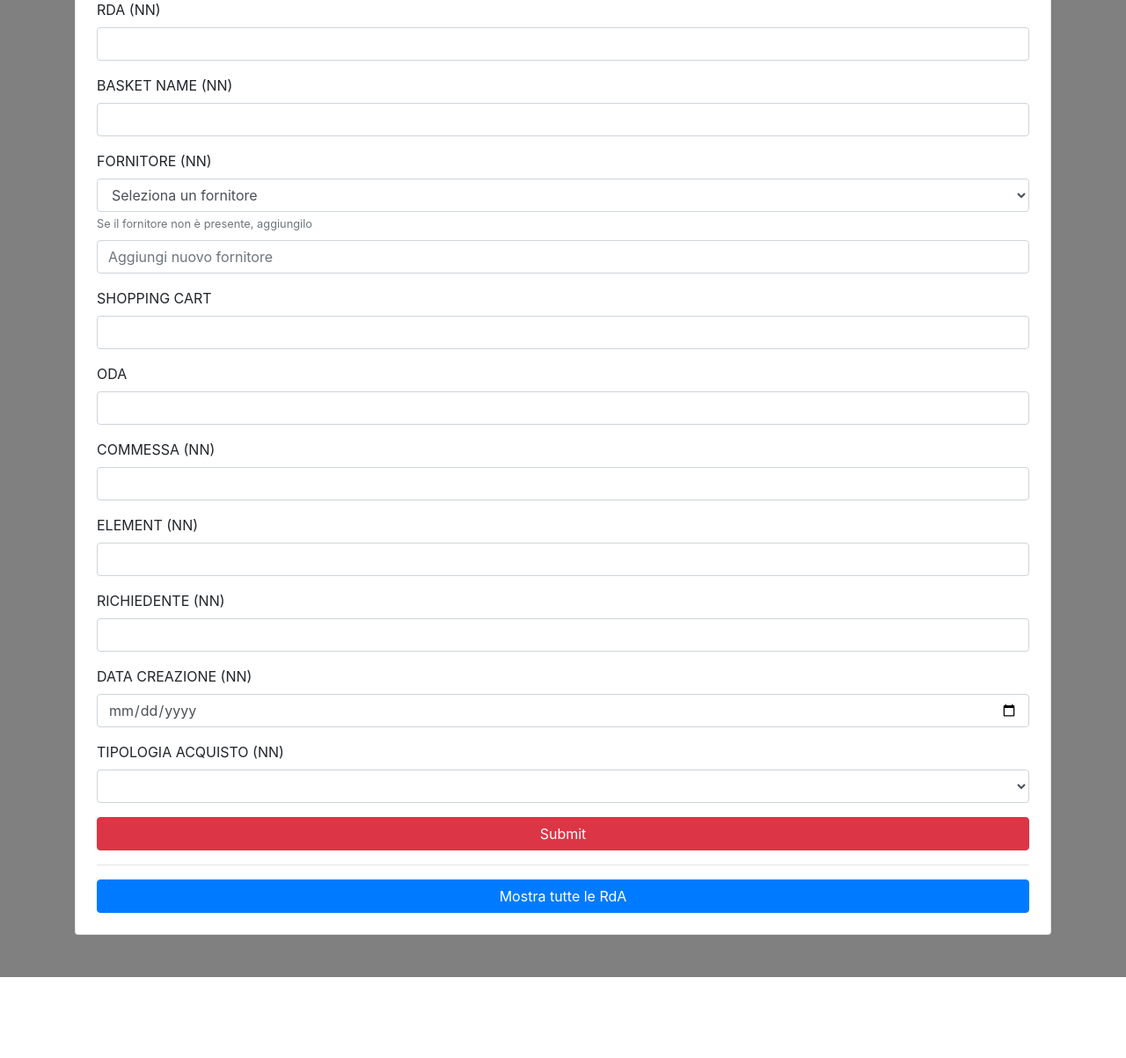
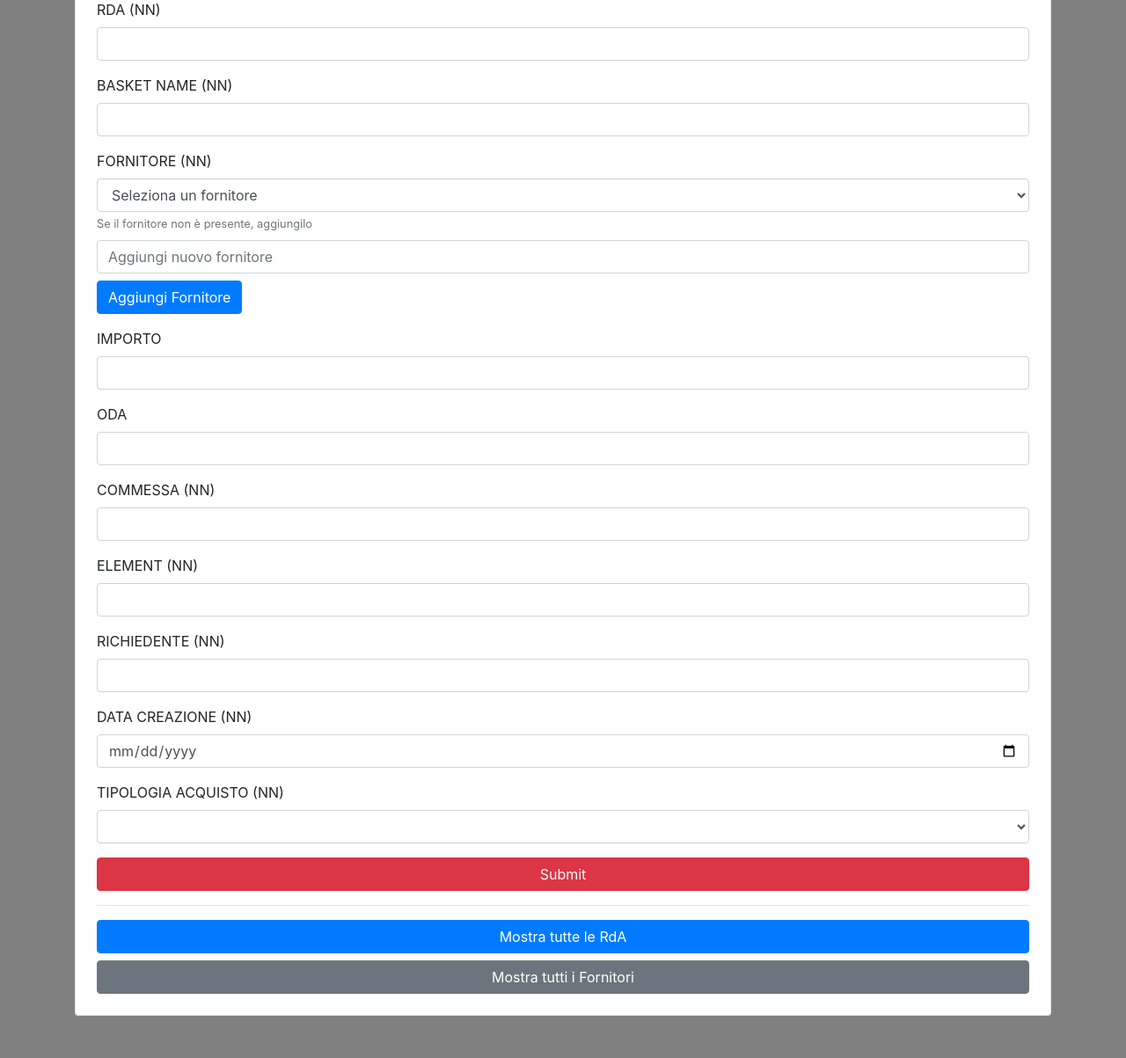
Before and after one commit to Growthack90/Piattaforma-DB, a Flask app: page /insert in a window 1280 px wide. Shown: the part 124-1327 px from the top of the page at 88% size. Before the commit the page ends 1235 px from the top, so only its background shows below. Run offline with Flask 3, Linux system fonts and the light colour scheme; data that the repository does not hold is empty; some libraries are stand-ins or nearby versions.

Commit message:
minor fix & add button addFornitori & add endpoint mostra Fornitori

```diff
--- a/app.py
+++ b/app.py
@@ -37,7 +37,7 @@ def init_db():
         rda INTEGER NOT NULL,
         basket_name TEXT NOT NULL,
         fornitore TEXT NOT NULL,
-        valore_shopping_cart INTEGER NOT NULL,
+        importo_sc INTEGER NOT NULL,
         oda INTEGER NOT NULL,
         commessa TEXT NOT NULL,
         element TEXT NOT NULL,
@@ -71,7 +71,7 @@ def insert():
         basket_name = request.form['basket_name']
         fornitore = request.form['fornitore']
         new_fornitore = request.form['new_fornitore']
-        valore_shopping_cart = request.form['valore_shopping_cart']
+        importo_sc = request.form['importo_sc']
         oda = request.form['oda']
         commessa = request.form['commessa']
         element = request.form['element']
@@ -92,9 +92,9 @@ def insert():
         connection = get_db_connection()
         cursor = connection.cursor()
         cursor.execute("""
-            INSERT INTO example (rda, basket_name, fornitore, valore_shopping_cart, oda, commessa, element, richiedente, data_creazione, tipologia_acquisto)
+            INSERT INTO example (rda, basket_name, fornitore, importo_sc, oda, commessa, element, richiedente, data_creazione, tipologia_acquisto)
             VALUES (?, ?, ?, ?, ?, ?, ?, ?, ?, ?)
-        """, (rda, basket_name, fornitore, valore_shopping_cart, oda, commessa, element, richiedente, data_creazione, tipologia_acquisto))
+        """, (rda, basket_name, fornitore, importo_sc, oda, commessa, element, richiedente, data_creazione, tipologia_acquisto))
         connection.commit()
         connection.close()
 
@@ -109,7 +109,6 @@ def insert():
 
     return render_template('insert.html', fornitori=fornitori, success=success)
 
-
 # SHOW RDAs
 @app.route('/show_rdas')
 def show_rdas():
@@ -119,6 +118,33 @@ def show_rdas():
     rdas = cursor.fetchall()
     connection.close()
     return render_template('rdas.html', rdas=rdas)
+
+# ADD FORNITORI
+@app.route('/add_fornitore', methods=['POST'])
+def add_fornitore():
+    data = request.get_json()
+    new_fornitore = data.get('fornitore')
+
+    if new_fornitore:
+        connection = get_fornitori_db_connection()
+        cursor = connection.cursor()
+        cursor.execute("INSERT OR IGNORE INTO fornitori (fornitore) VALUES (?)", (new_fornitore,))
+        connection.commit()
+        connection.close()
+
+        return {"success": True}
+    return {"success": False}, 400
+
+# SHOW FORNITORI
+@app.route('/show_fornitori')
+def show_fornitori():
+    connection = get_fornitori_db_connection()
+    cursor = connection.cursor()
+    cursor.execute("SELECT * FROM fornitori")
+    fornitori = cursor.fetchall()
+    connection.close()
+    return render_template('fornitori.html', fornitori=fornitori)
+
 
 # LOGISTICS
 @app.route('/logistics')
--- a/templates/insert.html
+++ b/templates/insert.html
@@ -40,11 +40,12 @@
                     </select>
                     <small id="addFornitoreHelp" class="form-text text-muted">Se il fornitore non è presente, aggiungilo</small>
                     <input type="text" class="form-control mt-2" id="new_fornitore" name="new_fornitore" placeholder="Aggiungi nuovo fornitore">
+                    <button type="button" class="btn btn-primary mt-2" onclick="addFornitore()">Aggiungi Fornitore</button>
                 </div>
 
                 <div class="form-group">
-                    <label for="valore_shopping_cart">SHOPPING CART</label>
-                    <input type="number" class="form-control" id="valore_shopping_cart" name="valore_shopping_cart" required>
+                    <label for="importo_sc">IMPORTO</label>
+                    <input type="number" class="form-control" id="importo_sc" name="importo_sc" required>
                 </div>
                 <div class="form-group">
                     <label for="oda">ODA</label>
@@ -81,6 +82,7 @@
             </form>
             <hr>
             <a href="/show_rdas" class="btn btn-primary btn-block">Mostra tutte le RdA</a>
+            <a href="/show_fornitori" class="btn btn-secondary btn-block">Mostra tutti i Fornitori</a>
         </div>
     </div>
     <!-- Bootstrap JS and dependencies -->
@@ -88,8 +90,8 @@
     <script src="https://cdn.jsdelivr.net/npm/@popperjs/core@2.5.2/dist/umd/popper.min.js"></script>
     <script src="https://stackpath.bootstrapcdn.com/bootstrap/4.5.2/js/bootstrap.min.js"></script>
 
-    <!-- Show RdA on database -->
     <script>
+        // Show RdA on database
         document.getElementById('showRdas').addEventListener('click', function() {
             var rdasDiv = document.getElementById('rdas');
             if (rdasDiv.style.display === 'none') {
@@ -98,6 +100,42 @@
                 rdasDiv.style.display = 'none';
             }
         });
+
+
+        // Aggiungi Fornitore
+        function addFornitore() {
+            const newFornitoreInput = document.getElementById('new_fornitore');
+            const fornitoreSelect = document.getElementById('fornitore');
+            const newFornitore = newFornitoreInput.value.trim();
+
+            if (newFornitore) {
+                // Invio del nuovo fornitore al server per salvarlo nel database
+                fetch('/add_fornitore', {
+                    method: 'POST',
+                    headers: {
+                        'Content-Type': 'application/json',
+                    },
+                    body: JSON.stringify({ fornitore: newFornitore }),
+                })
+                .then(response => response.json())
+                .then(data => {
+                    if (data.success) {
+                        // Aggiunta del nuovo fornitore al menu a tendina
+                        const option = document.createElement('option');
+                        option.value = newFornitore;
+                        option.text = newFornitore;
+                        option.selected = true;
+                        fornitoreSelect.appendChild(option);
+                        newFornitoreInput.value = '';
+                    } else {
+                        alert('Errore nell\'aggiungere il fornitore');
+                    }
+                })
+                .catch((error) => {
+                    console.error('Error:', error);
+                });
+            }
+        }
     </script>
 </body>
 </html>
--- a/templates/rdas.html
+++ b/templates/rdas.html
@@ -13,7 +13,7 @@
         <ul class="list-group">
             {% for rda in rdas %}
                 <li class="list-group-item">
-                    RDA: {{ rda['rda'] }} | BASKET NAME: {{ rda['basket_name'] }} | FORNITORE: {{ rda['fornitore'] }} | SHOPPING CART: {{ rda['valore_shopping_cart'] }} | ODA: {{ rda['oda'] }} | COMMESSA: {{ rda['commessa'] }} | ELEMENT: {{ rda['element'] }} | RICHIEDENTE: {{ rda['richiedente'] }} | DATA CREAZIONE: {{ rda['data_creazione'] }} | TIPOLOGIA ACQUISTO: {{ rda['tipologia_acquisto'] }}
+                    RDA: {{ rda['rda'] }} | BASKET NAME: {{ rda['basket_name'] }} | FORNITORE: {{ rda['fornitore'] }} | SHOPPING CART: {{ rda['importo_sc'] }} | ODA: {{ rda['oda'] }} | COMMESSA: {{ rda['commessa'] }} | ELEMENT: {{ rda['element'] }} | RICHIEDENTE: {{ rda['richiedente'] }} | DATA CREAZIONE: {{ rda['data_creazione'] }} | TIPOLOGIA ACQUISTO: {{ rda['tipologia_acquisto'] }}
                 </li>
             {% endfor %}
         </ul>
```
Also changed, not shown: templates/fornitori.html (added, +32 -0 lines).
